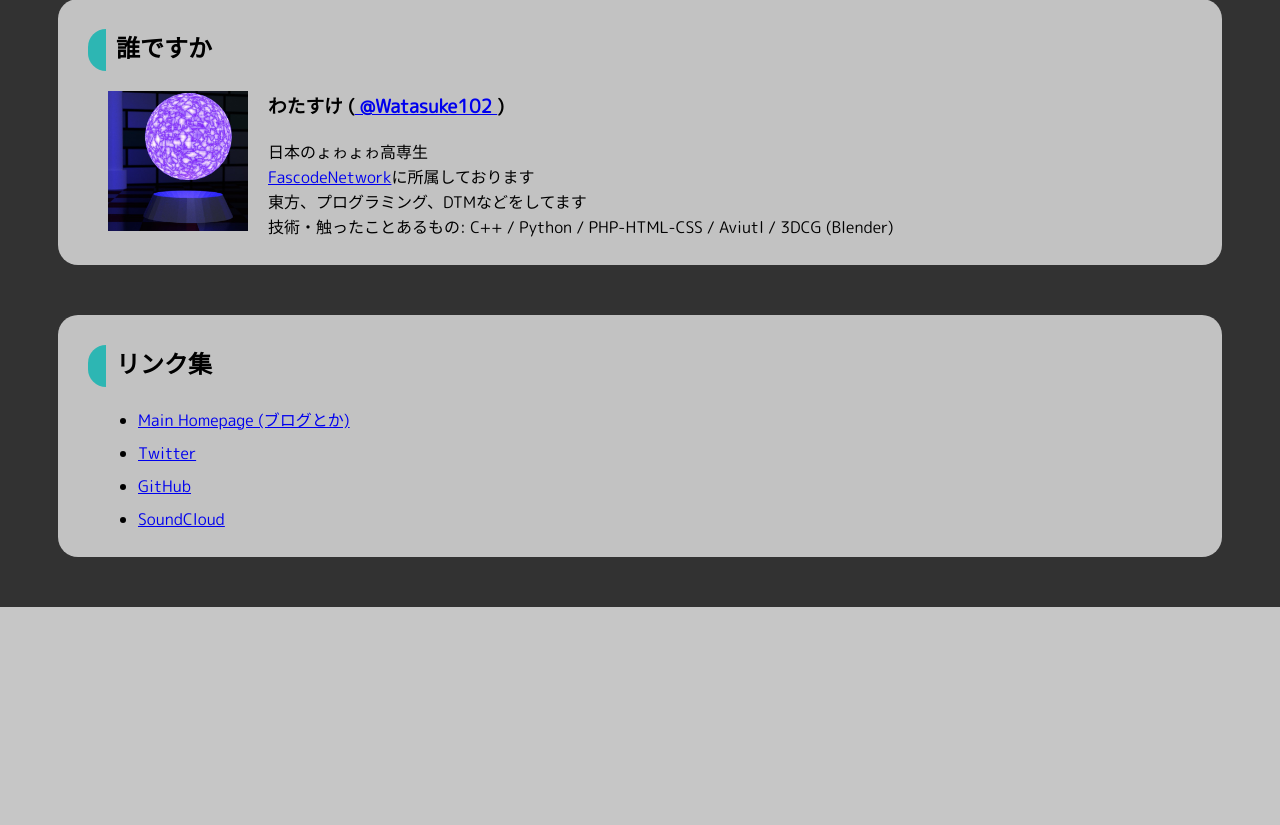
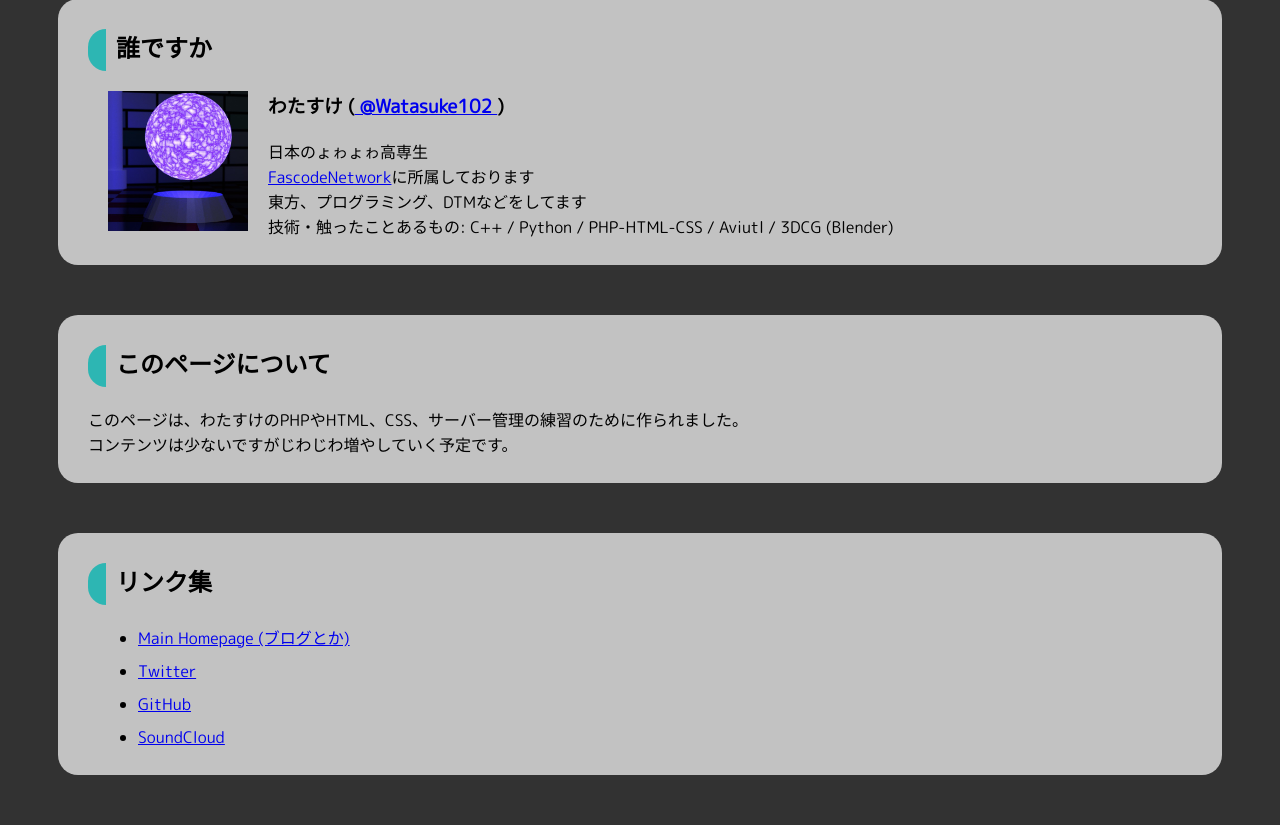
Before and after one commit to watasuke102/watasuke102.github.io, a PHP site: page / in a window 1280 px wide. Shown: the part 198-1023 px from the top of the page. Before the commit the page ends 805 px from the top, so only its background shows below. Run offline with PHP 8.4, Linux system fonts and the light colour scheme.

Commit message:
[update] : ページについての説明を追加

```diff
--- a/index.php
+++ b/index.php
@@ -49,9 +49,10 @@
 
 <body>
 
-	<!--Whois-->
 	<h1>Welcome to my secondary homepage!!</h1>
 	<hr>
+
+	<!--Whois-->
 	<div class="content">
 		<h2>誰ですか</h2>
 		<img src="pic/icon.jpg" alt="icon">
@@ -61,6 +62,15 @@
 			<a href="https://fascode.net">FascodeNetwork</a>に所属しております<br>
 			東方、プログラミング、DTMなどをしてます<br>
 			技術・触ったことあるもの: C++ / Python / PHP-HTML-CSS / Aviutl / 3DCG (Blender)
+		</p>
+	</div>
+
+	<!--Whats this-->
+	<div class="content">
+		<h2>このページについて</h2>
+		<p>
+			このページは、わたすけのPHPやHTML、CSS、サーバー管理の練習のために作られました。<br>
+			コンテンツは少ないですがじわじわ増やしていく予定です。
 		</p>
 	</div>
 
```
